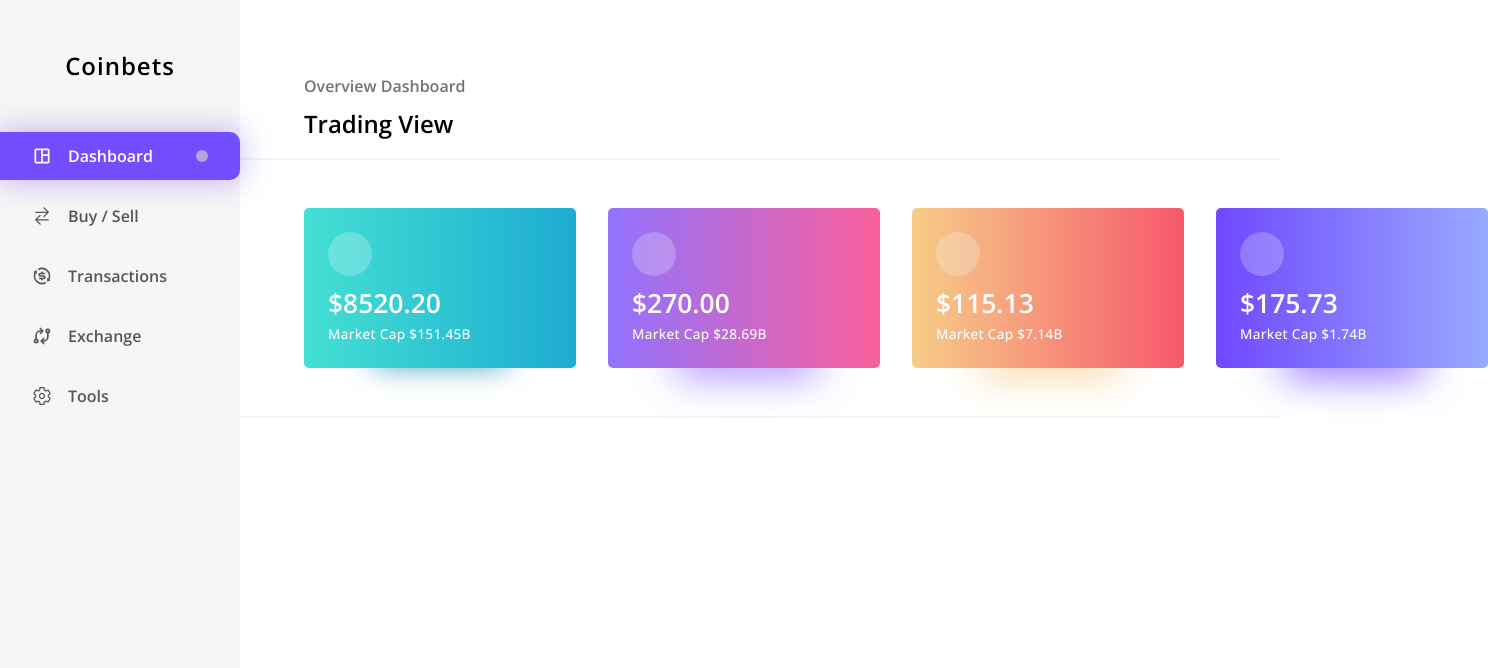
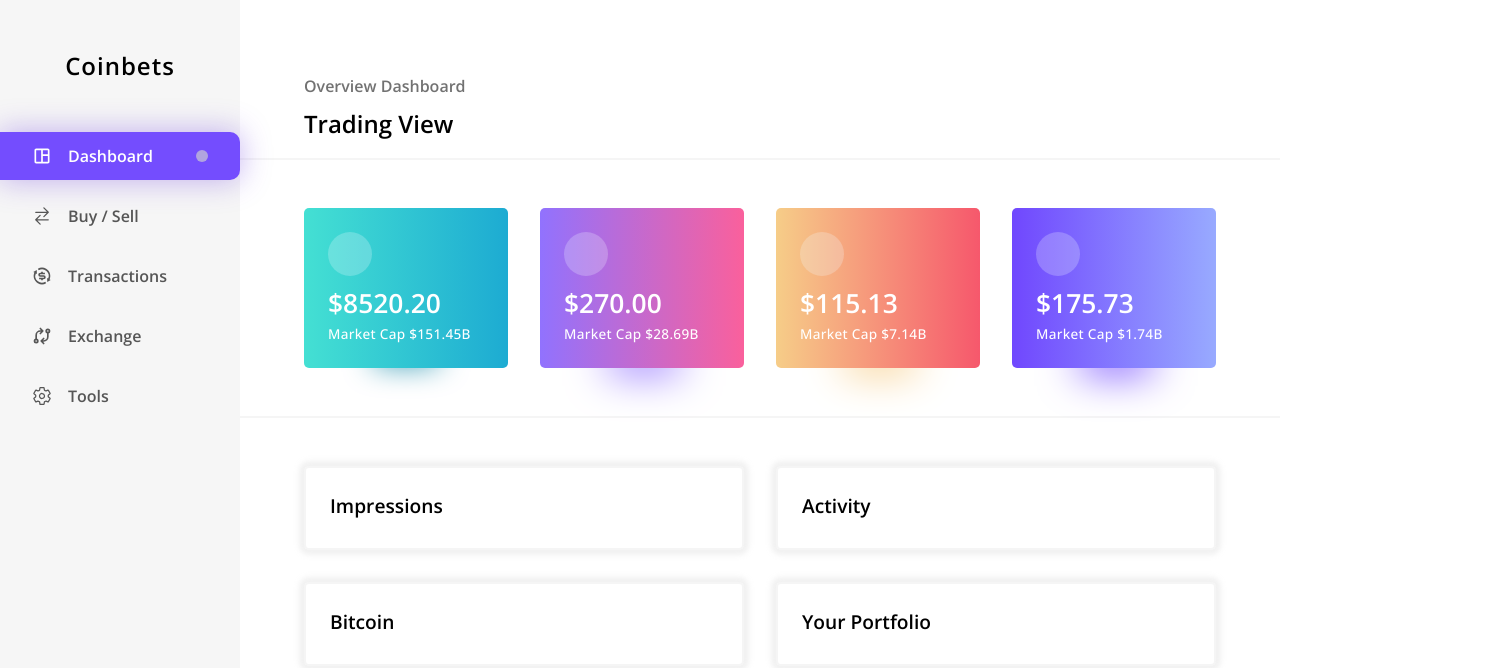
Before and after one commit to stbodurov/drbl, a React app: page / in a window 1280 px wide. Shown: the top 668 px of the page, 1488 px wide, since content can reach past the window. Built offline with nearby package versions, Linux system fonts and the light colour scheme.

Commit message:
Rename Card to CurrencyCard, introduce base Card component, replace data attributes with classNames

```diff
--- a/src/components/Card/Card.module.scss
+++ b/src/components/Card/Card.module.scss
@@ -1,55 +1,19 @@
 .card {
 	padding: 1.5rem;
-	width: 17rem;
-	height: 10rem;
-	background: rgb(237, 237, 237);
+	min-width: 6rem;
+	min-height: 5rem;
 	border-radius: 5px;
+	border: var(--grey-border);
+	box-shadow: 0 0 5px 5px rgba(220, 220, 220, 0.388);
 	display: flex;
 	flex-direction: column;
 	justify-content: space-between;
-
-	color: white;
 }
 
-.card[data-ticker=BTC] {
-	background: linear-gradient(90deg, #44E0D3, #1DABD2);
-	box-shadow:  0 65px 30px -70px #017fa1;
+.header {
+	min-height: 2rem;
 }
 
-.card[data-ticker=ETH] {
-	background: linear-gradient(90deg, #9172FE, #FA609C);
-	box-shadow:  2px 71px 41px -66px #9172FE;
+.title {
+	font-size: 1.2rem;
 }
-
-.card[data-ticker=LUNA] {
-	background: linear-gradient(90deg, #F6CD88, #F6586C);
-	box-shadow:  2px 71px 41px -66px #F6CD88;
-}
-
-.card[data-ticker=DOT] {
-	background: linear-gradient(90deg, #7047FE, #98AAFF);
-	box-shadow:  2px 71px 41px -66px #7047FE;
-}
-
-.logo {
-	display: block;
-	width: 2.75rem;
-	height: 2.75rem;
-	border-radius: 25px;
-	background-color: rgba(240, 248, 255, 0.24);
-}
-
-.priceData {
-	display: flex;
-	flex-direction: column;
-}
-
-.equity {
-	font-size: 1.65rem;
-}
-
-.marketCap {
-	font-size: 0.85rem;
-	letter-spacing: 0.3px;
-	font-weight: 450;
-}
--- a/src/components/Card/Card.tsx
+++ b/src/components/Card/Card.tsx
@@ -1,25 +1,15 @@
 import styles from "./Card.module.scss";
 
 type CardProps = {
-	ticker: ("BTC" | "ETH" | "LUNA" | "DOT"),
-	equity: number,
-	marketCap: string,
+	title: string,
 };
 
-const Card = ({ ticker, equity, marketCap }: CardProps) => {
+const Card = ({ title }: CardProps) => {
 	return (
-		<div className={styles.card} data-ticker={ticker}>
-			<span className={styles.logo}>
-
-			</span>
-			<div className={styles.priceData}>
-				<span className={styles.equity}>
-					${equity.toFixed(2)}
-				</span>
-				<span className={styles.marketCap}>
-					Market Cap ${marketCap}
-				</span>
-			</div>
+		<div className={styles.card}>
+			<header className={styles.header}>
+				<h2 className={styles.title}>{title}</h2>
+			</header>
 		</div>
 	)
 };
--- /dev/null
+++ b/src/components/CurrencyCard/CurrencyCard.module.scss
@@ -0,0 +1,55 @@
+.card {
+	padding: 1.5rem;
+	width: 17rem;
+	height: 10rem;
+	background: rgb(237, 237, 237);
+	border-radius: 5px;
+	display: flex;
+	flex-direction: column;
+	justify-content: space-between;
+
+	color: white;
+}
+
+.BTC {
+	background: linear-gradient(90deg, #44E0D3, #1DABD2);
+	box-shadow:  0 65px 30px -70px #017fa1;
+}
+
+.ETH {
+	background: linear-gradient(90deg, #9172FE, #FA609C);
+	box-shadow:  2px 71px 41px -66px #9172FE;
+}
+
+.LUNA {
+	background: linear-gradient(90deg, #F6CD88, #F6586C);
+	box-shadow:  2px 71px 41px -66px #F6CD88;
+}
+
+.DOT {
+	background: linear-gradient(90deg, #7047FE, #98AAFF);
+	box-shadow:  2px 71px 41px -66px #7047FE;
+}
+
+.logo {
+	display: block;
+	width: 2.75rem;
+	height: 2.75rem;
+	border-radius: 25px;
+	background-color: rgba(240, 248, 255, 0.24);
+}
+
+.priceData {
+	display: flex;
+	flex-direction: column;
+}
+
+.equity {
+	font-size: 1.65rem;
+}
+
+.marketCap {
+	font-size: 0.85rem;
+	letter-spacing: 0.3px;
+	font-weight: 450;
+}
--- /dev/null
+++ b/src/components/CurrencyCard/CurrencyCard.tsx
@@ -0,0 +1,27 @@
+import styles from "./CurrencyCard.module.scss";
+
+type CurrencyCardProps = {
+	ticker: ("BTC" | "ETH" | "LUNA" | "DOT"),
+	equity: number,
+	marketCap: string,
+};
+
+const CurrencyCard = ({ ticker, equity, marketCap }: CurrencyCardProps) => {
+	return (
+		<div className={`${styles.card} ${styles[ticker]}`}>
+			<span className={styles.logo}>
+
+			</span>
+			<div className={styles.priceData}>
+				<span className={styles.equity}>
+					${equity.toFixed(2)}
+				</span>
+				<span className={styles.marketCap}>
+					Market Cap ${marketCap}
+				</span>
+			</div>
+		</div>
+	)
+};
+
+export default CurrencyCard;
--- a/src/components/SidebarLink/SidebarLink.module.scss
+++ b/src/components/SidebarLink/SidebarLink.module.scss
@@ -10,7 +10,9 @@
 	border-top-right-radius: 10px;
 	border-bottom-right-radius: 10px;
 
-	&[data-current="true"] {
+}
+
+.sidebarLinkCurrent {
 	color: white;
 	background-color: #744DFE;
 	box-shadow: 0 0 30px 1px rgba(102, 51, 222, 0.366);
@@ -23,7 +25,6 @@
 		background-color: #683EFF;
 	}
 
-	}
 }
 
 .content {
--- a/src/components/SidebarLink/SidebarLink.tsx
+++ b/src/components/SidebarLink/SidebarLink.tsx
@@ -12,7 +12,7 @@ const SidebarLink = ({ text, route, hasUpdate, children }: SidebarLinkProps) =>
 	const current = !!useMatch(route);
 
 	return (
-		<Link to={route} className={styles.sidebarLink} data-current={current}>
+		<Link to={route} className={`${styles.sidebarLink} ${current ? styles.sidebarLinkCurrent : ""}`}>
 			<div className={styles.content}>
 				{children}
 				{text}
--- /dev/null
+++ b/src/components/ToolbarButton/ToolbarButton.module.scss
@@ -0,0 +1,2 @@
+.toolbarBtn {
+}
--- /dev/null
+++ b/src/components/ToolbarButton/ToolbarButton.tsx
@@ -0,0 +1,14 @@
+import styles from "./ToolbarLink.module.scss";
+import { MdOutlineSpaceDashboard } from "react-icons/md";
+import { forwardRef } from "react";
+
+const SidebarButton: React.FC = forwardRef<HTMLButtonElement>((_, ref) => (
+	<button ref={ref} className={styles.toolbarBtn}>
+		<span className={styles.logo}>
+
+		</span>
+
+	</button>
+));
+
+export default SidebarButton;
--- a/src/pages/Home/Home.module.scss
+++ b/src/pages/Home/Home.module.scss
@@ -1,5 +1,7 @@
+
 .main {
 	margin-left: 15rem;
+	--section-padding: 3rem 4rem;
 }
 
 .header {
@@ -23,16 +25,18 @@
 	font-size: 1.5rem;
 }
 
-.center {
-	padding: 3rem 4rem;
+.currencyCards {
+	padding: var(--section-padding);
+	width: 100%;
 	border-bottom: var(--grey-border);
-}
-
-.cardHolder {
 	display: inline-flex;
 	gap: 2rem;
 }
 
-.cardHolderCont {
-	overflow: auto;
+.infoCards {
+	padding: var(--section-padding);
+	display: grid;
+	grid-template-columns: 1fr 1fr;
+	grid-template-rows: auto;
+	gap: 2rem;
 }
--- a/src/pages/Home/Home.tsx
+++ b/src/pages/Home/Home.tsx
@@ -1,4 +1,5 @@
 import Card from "../../components/Card/Card";
+import CurrencyCard from "../../components/CurrencyCard/CurrencyCard";
 import styles from "./Home.module.scss";
 
 const currencyData: CurrencyData[] = require("../../test/mock/currencies.json");
@@ -12,21 +13,30 @@ interface CurrencyData {
 export default () => (
 	<div className={styles.main}>
 		<header className={styles.header}>
+			<div className={styles.titles}>
 				<h2 className={styles.overviewTitle}>Overview Dashboard</h2>
 				<h3 className={styles.viewTitle}>Trading View</h3>
+			</div>
+			<nav className="toolbar">
+
+			</nav>
 		</header>
 		<main className={styles.center}>
-			{/* <div className={styles.cardHolderCont}> */}
-				<div className={styles.cardHolder}>
+			<section className={styles.currencyCards}>
 				{currencyData.map(({ ticker, equity, marketCap }: CurrencyData) =>
-						<Card
+					<CurrencyCard
 						key={ticker}
 						ticker={ticker}
 						equity={equity}
 						marketCap={marketCap} />
 				)}
-				</div>
-			{/* </div> */}
+			</section>
+			<section className={styles.infoCards}>
+				<Card title="Impressions" />
+				<Card title="Activity" />
+				<Card title="Bitcoin" />
+				<Card title="Your Portfolio" />
+			</section>
 		</main>
 	</div>
 );
```
Lines whose indentation alone changed are shown as unchanged.
